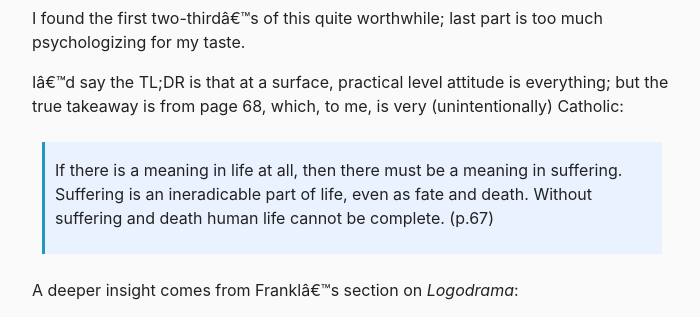
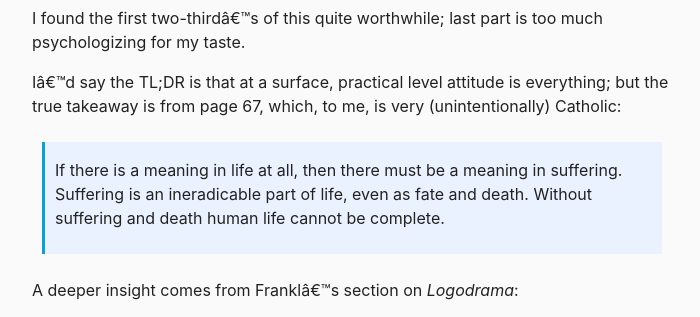
Before and after one commit to berensp/berensp.github.io, a Jekyll site: the page built from _bookreviews/search-for-meaning.md, in a window 1280 px wide. Shown: the part 266-583 px from the top of the page, without its empty margins (288-988 px from the left). Built offline with Jekyll 4.4.1, drawn with Linux system fonts in a browser that asks for light colours; a script that is not in the unit is left out.

Commit message:
Update search-for-meaning.md

```diff
--- a/_bookreviews/search-for-meaning.md
+++ b/_bookreviews/search-for-meaning.md
@@ -9,9 +9,9 @@ ogimage: bkreview_msfm.jpg
 ---
 I found the first two-third's of this quite worthwhile; last part is too much psychologizing for my taste.
 
-I'd say the TL;DR is that at a surface, practical level attitude is everything; but the true takeaway is from page 68, which, to me, is very (unintentionally) Catholic:
+I'd say the TL;DR is that at a surface, practical level attitude is everything; but the true takeaway is from page 67, which, to me, is very (unintentionally) Catholic:
 
-> If there is a meaning in life at all, then there must be a meaning in suffering. Suffering is an ineradicable part of life, even as fate and death. Without suffering and death human life cannot be complete. (p.67)
+> If there is a meaning in life at all, then there must be a meaning in suffering. Suffering is an ineradicable part of life, even as fate and death. Without suffering and death human life cannot be complete.
 
 A deeper insight comes from Frankl's section on *Logodrama*:
 
```
